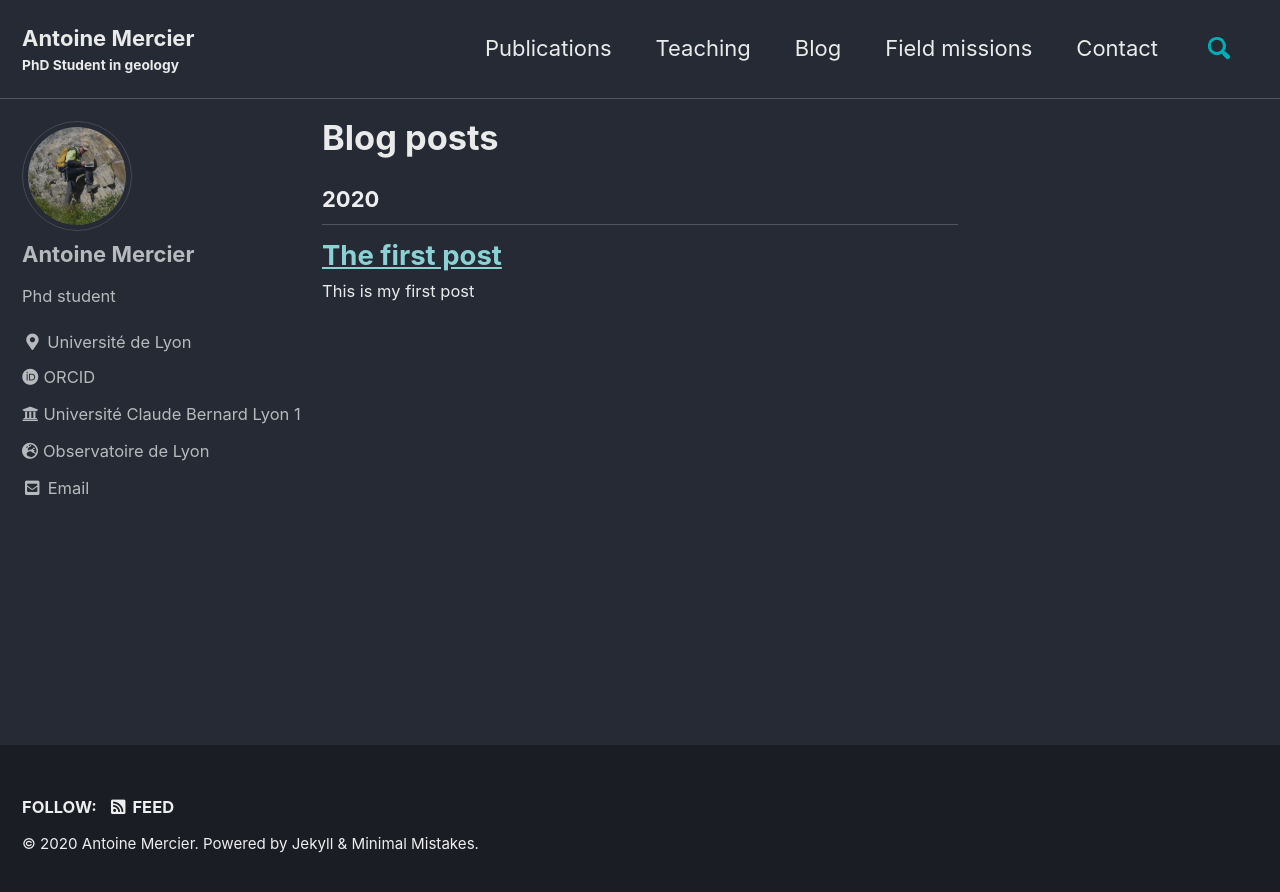
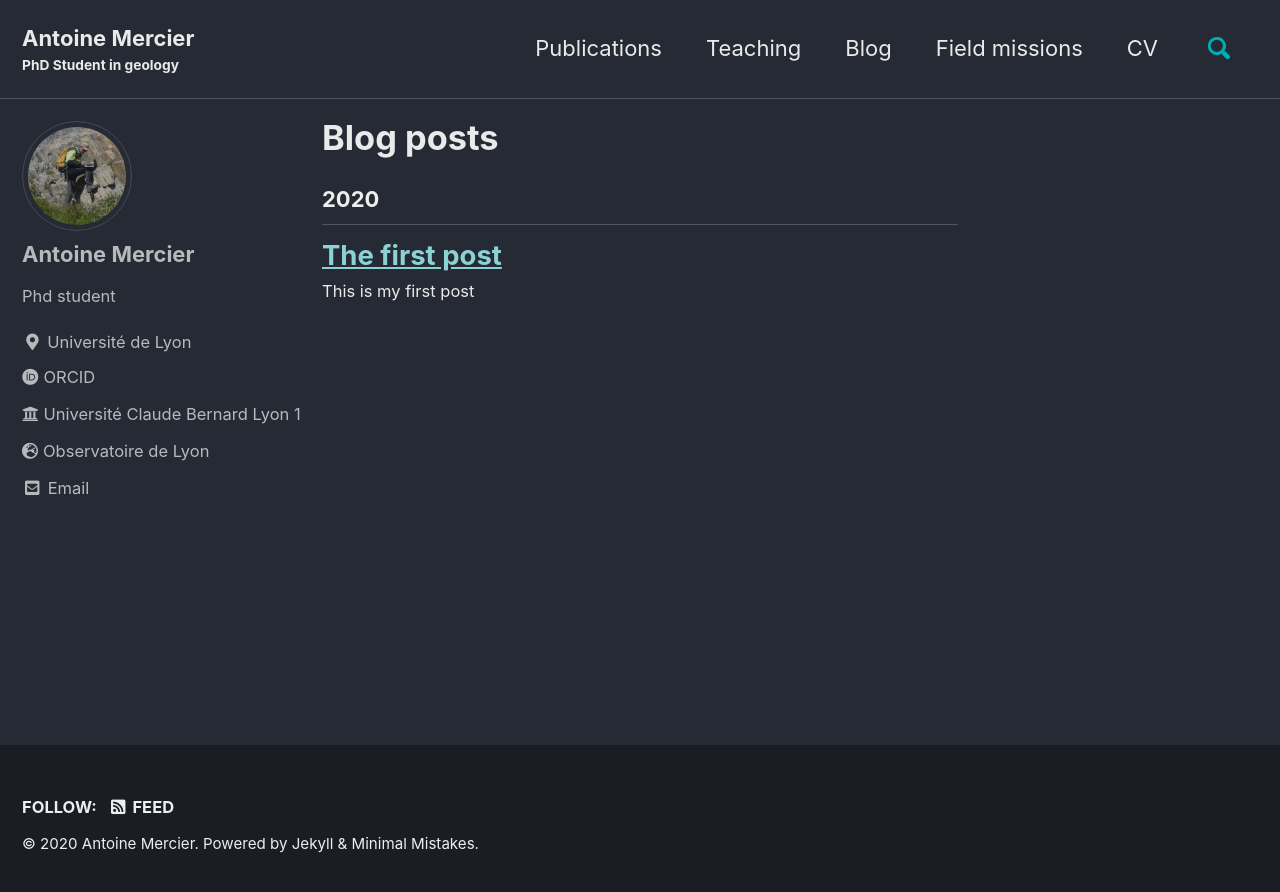
Before and after one commit to AntoineMercier/AntoineMercier.github.io, a Jekyll site: the page built from _pages/year-archive.html, in a window 1280 px wide. Shown: the top 892 px of the page. Built offline with Jekyll 4.4.1, drawn with Linux system fonts in a browser that asks for light colours; cached includes are drawn as plain includes.

Commit message:
Update navigation.yml

```diff
--- a/_data/navigation.yml
+++ b/_data/navigation.yml
@@ -8,5 +8,5 @@ main:
     url: /year-archive/
   - title: "Field missions"
     url: /fieldwork/
-  - title: "Contact"
-    url: /contact/
+  - title: "CV"
+    url: /CV/
```
